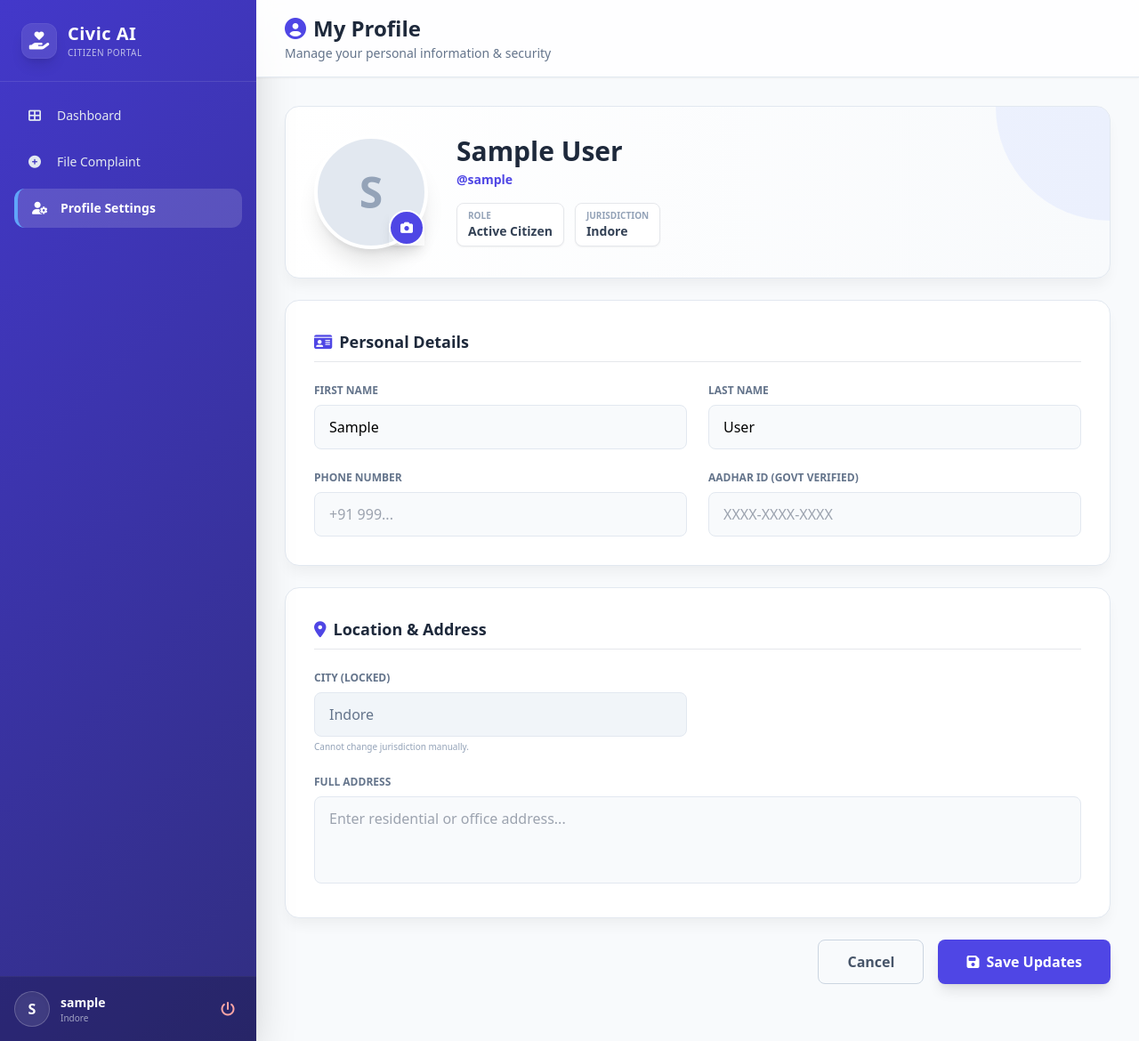
After one commit to shivammakode04/CivicAi, a Django app: page /profile/ in a window 1280 px wide. The commit adds this page. Shown: the whole page at 89% size. Run offline with Django 5.2, Linux system fonts and the light colour scheme; the visitor is signed in with stand-in values (Sample User, id 1); some libraries are stand-ins or nearby versions.

Commit message:
Add user and admin profile option

```diff
--- a/core/urls.py
+++ b/core/urls.py
@@ -6,7 +6,6 @@ from core import views
 
 urlpatterns = [
     # Auth
-    path('admin/', admin.site.urls),
     path('', views.auth_view, name='auth'),
     path('logout-user/', views.logout_view, name='user_logout'), # Fixed name conflict
     path('accounts/', include('django.contrib.auth.urls')),
--- a/core/views.py
+++ b/core/views.py
@@ -23,13 +23,36 @@ def auth_view(request):
             else: return render(request, 'auth.html', {'error': 'Invalid Credentials'})
         elif action == 'signup':
             try:
-                role = request.POST.get('role'); u = request.POST.get('username'); p = request.POST.get('password')
-                phone = request.POST.get('phone'); city = request.POST.get('city')
+                role = request.POST.get('role')
+                u = request.POST.get('username')
+                p = request.POST.get('password')
+                phone = request.POST.get('phone', '')
+                city = request.POST.get('city', 'Indore')
+                aadhar = request.POST.get('aadhar_id', '')
+                address = request.POST.get('address', '')
+
                 if role == 'admin':
-                    dept = request.POST.get('department')
-                    user = User.objects.create_user(username=u, password=p, is_department_admin=True, department_name=dept, phone=phone, city=city)
+                    dept = request.POST.get('department', '')
+                    user = User.objects.create_user(
+                        username=u,
+                        password=p,
+                        is_department_admin=True,
+                        department_name=dept,
+                        phone=phone,
+                        city=city,
+                        aadhar_id=aadhar,
+                        address=address
+                    )
                 else:
-                    user = User.objects.create_user(username=u, password=p, is_department_admin=False, phone=phone, city=city)
+                    user = User.objects.create_user(
+                        username=u,
+                        password=p,
+                        is_department_admin=False,
+                        phone=phone,
+                        city=city,
+                        aadhar_id=aadhar,
+                        address=address
+                    )
                 login(request, user)
                 return redirect('dashboard')
             except Exception as e: return render(request, 'auth.html', {'error': str(e)})
@@ -47,15 +70,21 @@ def update_profile_pic(request):
 
 @login_required
 def profile_view(request):
-    return render(request, 'profile.html', {'user': request.user})
+    user = request.user
+    if user.is_department_admin:
+        return render(request, 'admin_profile.html', {'user': user})
+    else:
+        return render(request, 'profile.html', {'user': user})
 
 @login_required
 def update_profile(request):
     if request.method == 'POST':
         user = request.user
-        user.phone = request.POST.get('phone')
-        user.city = request.POST.get('city')
-        user.address = request.POST.get('address')
+        user.first_name = request.POST.get('first_name', user.first_name)
+        user.last_name = request.POST.get('last_name', user.last_name)
+        user.phone = request.POST.get('phone', user.phone)
+        user.aadhar_id = request.POST.get('aadhar_id', user.aadhar_id)
+        user.address = request.POST.get('address', user.address)
         if request.FILES.get('profile_pic'):
             user.profile_pic = request.FILES['profile_pic']
         user.save()
--- a/templates/auth.html
+++ b/templates/auth.html
@@ -276,8 +276,9 @@
                     </div>
 
                     <div class="grid grid-cols-2 gap-3">
-                        <input type="text" name="aadhar" placeholder="Aadhar ID" class="w-full px-4 py-3 rounded-xl bg-white/70 border border-gray-100 outline-none">
+                        <input type="text" name="aadhar_id" placeholder="Aadhar ID" class="w-full px-4 py-3 rounded-xl bg-white/70 border border-gray-100 outline-none">
                         <select name="gender" class="w-full px-4 py-3 rounded-xl bg-white/70 border border-gray-100 outline-none text-gray-600">
+                            <option value="">Select Gender</option>
                             <option value="Male">Male</option>
                             <option value="Female">Female</option>
                             <option value="Other">Other</option>
--- /dev/null
+++ b/templates/profile.html
@@ -0,0 +1,226 @@
+<!DOCTYPE html>
+<html lang="en">
+<head>
+    <title>Profile Settings | Civic AI</title>
+    <meta charset="UTF-8">
+    <meta name="viewport" content="width=device-width, initial-scale=1.0">
+    <script src="https://cdn.tailwindcss.com"></script>
+    <link href="https://cdnjs.cloudflare.com/ajax/libs/font-awesome/6.4.0/css/all.min.css" rel="stylesheet">
+    <style>
+        /* DYNAMIC THEME ENGINE */
+        .theme-citizen {
+            --primary: #4f46e5; /* Indigo-600 */
+            --primary-hover: #4338ca;
+            --bg-grad: linear-gradient(135deg, #4338ca 0%, #312e81 100%);
+            --light-bg: #e0e7ff;
+            --border-col: #c7d2fe;
+        }
+        .theme-admin {
+            --primary: #0f172a; /* Slate-900 */
+            --primary-hover: #1e293b;
+            --bg-grad: linear-gradient(180deg, #0f172a 0%, #1e293b 100%);
+            --light-bg: #f1f5f9;
+            --border-col: #cbd5e1;
+        }
+
+        /* Applying Variables */
+        .sidebar-grad { background: var(--bg-grad); }
+        .btn-primary { background-color: var(--primary); }
+        .btn-primary:hover { background-color: var(--primary-hover); }
+        .icon-primary { color: var(--primary); }
+        .bg-light-accent { background-color: var(--light-bg); }
+        .border-accent { border-color: var(--border-col); }
+
+        .glass-card {
+            background: white;
+            border: 1px solid #e2e8f0;
+            box-shadow: 0 10px 15px -3px rgba(0, 0, 0, 0.05);
+            border-radius: 1rem;
+        }
+
+        .nav-item.active {
+            background: rgba(255,255,255,0.15);
+            border-left: 4px solid #60a5fa;
+            color: white;
+        }
+        [x-cloak] { display: none; }
+    </style>
+</head>
+<body class="bg-slate-50 font-sans antialiased flex h-screen overflow-hidden {% if user.is_department_admin %}theme-admin{% else %}theme-citizen{% endif %}">
+
+    <aside class="w-72 sidebar-grad text-slate-100 flex flex-col shadow-2xl z-20">
+        <div class="p-6 border-b border-white/10 flex items-center gap-3">
+            <div class="w-10 h-10 bg-white/10 rounded-xl flex items-center justify-center text-white font-bold text-xl shadow-lg border border-white/5">
+                {% if user.is_department_admin %}
+                    <i class="fas fa-building"></i>
+                {% else %}
+                    <i class="fas fa-hand-holding-heart"></i>
+                {% endif %}
+            </div>
+            <div>
+                <h1 class="text-xl font-bold text-white tracking-wide">Civic AI</h1>
+                <p class="text-[10px] uppercase tracking-wider opacity-70">
+                    {% if user.is_department_admin %}Official Admin{% else %}Citizen Portal{% endif %}
+                </p>
+            </div>
+        </div>
+
+        <nav class="p-4 space-y-2 flex-1">
+            <a href="{% url 'dashboard' %}" class="flex items-center gap-3 px-4 py-3 rounded-xl text-sm font-medium cursor-pointer hover:bg-white/10 transition text-slate-200 hover:text-white">
+                <i class="fas fa-th-large w-5"></i> Dashboard
+            </a>
+
+            {% if not user.is_department_admin %}
+            <a href="{% url 'submit_complaint' %}" class="flex items-center gap-3 px-4 py-3 rounded-xl text-sm font-medium cursor-pointer hover:bg-white/10 transition text-slate-200 hover:text-white">
+                <i class="fas fa-plus-circle w-5"></i> File Complaint
+            </a>
+            {% endif %}
+
+            <a href="#" class="nav-item active flex items-center gap-3 px-4 py-3 rounded-xl text-sm font-bold cursor-pointer">
+                <i class="fas fa-user-cog w-5"></i> Profile Settings
+            </a>
+        </nav>
+
+        <div class="p-4 bg-black/20 border-t border-white/5 flex items-center gap-3">
+            <div class="w-10 h-10 rounded-full bg-white/10 border border-white/20 flex items-center justify-center font-bold text-white shadow-inner">
+                {{ user.username.0|upper }}
+            </div>
+            <div class="overflow-hidden">
+                <p class="text-sm font-bold text-white truncate">{{ user.username }}</p>
+                <p class="text-[10px] opacity-60 truncate">{{ user.city }}</p>
+            </div>
+            <a href="{% url 'user_logout' %}" class="ml-auto text-red-300 hover:text-red-400 hover:bg-white/5 p-2 rounded-lg transition" title="Logout">
+                <i class="fas fa-power-off"></i>
+            </a>
+        </div>
+    </aside>
+
+    <main class="flex-1 overflow-y-auto relative">
+        <header class="bg-white/80 backdrop-blur border-b border-slate-200 px-8 py-4 sticky top-0 z-30 flex justify-between items-center shadow-sm">
+            <div>
+                <h2 class="text-2xl font-bold text-slate-800 flex items-center gap-2">
+                    <i class="fas fa-user-circle icon-primary"></i>
+                    {% if user.is_department_admin %}Admin Profile{% else %}My Profile{% endif %}
+                </h2>
+                <p class="text-sm text-slate-500 mt-0.5">Manage your personal information & security</p>
+            </div>
+        </header>
+
+        <div class="p-8 max-w-5xl mx-auto space-y-6">
+
+            <div class="glass-card p-8 bg-gradient-to-r from-white to-slate-50 relative overflow-hidden">
+                <div class="absolute top-0 right-0 w-32 h-32 bg-light-accent rounded-bl-full opacity-50"></div>
+
+                <div class="flex flex-col md:flex-row items-center md:items-start gap-8 relative z-10">
+                    <div class="flex flex-col items-center relative group">
+                        <div class="w-32 h-32 rounded-full border-4 border-white shadow-xl overflow-hidden bg-slate-200 relative">
+                            {% if user.profile_pic %}
+                            <img src="{{ user.profile_pic.url }}" class="w-full h-full object-cover">
+                            {% else %}
+                            <div class="w-full h-full flex items-center justify-center text-5xl font-bold text-slate-400">{{ user.username.0|upper }}</div>
+                            {% endif %}
+                        </div>
+
+                        <label onclick="document.getElementById('picInput').click()" class="absolute bottom-1 right-1 cursor-pointer hover:scale-110 transition shadow-lg">
+                            <div class="w-10 h-10 rounded-full btn-primary flex items-center justify-center text-white border-2 border-white">
+                                <i class="fas fa-camera text-sm"></i>
+                            </div>
+                        </label>
+
+                        <form action="{% url 'update_profile' %}" method="POST" enctype="multipart/form-data" id="picForm">
+                            {% csrf_token %}
+                            <input type="file" id="picInput" name="profile_pic" class="hidden" accept="image/*" onchange="document.getElementById('picForm').submit()">
+                        </form>
+                    </div>
+
+                    <div class="flex-1 text-center md:text-left">
+                        <h1 class="text-3xl font-extrabold text-slate-800">{{ user.first_name }} {{ user.last_name }}</h1>
+                        <p class="text-sm font-bold icon-primary mt-1">@{{ user.username }}</p>
+
+                        <div class="flex flex-wrap gap-3 mt-4 justify-center md:justify-start">
+                            <div class="bg-white border rounded-lg px-3 py-1.5 shadow-sm">
+                                <p class="text-[10px] text-slate-400 font-bold uppercase">Role</p>
+                                <p class="text-sm font-bold text-slate-700">{% if user.is_department_admin %}Dept. Official{% else %}Active Citizen{% endif %}</p>
+                            </div>
+                            <div class="bg-white border rounded-lg px-3 py-1.5 shadow-sm">
+                                <p class="text-[10px] text-slate-400 font-bold uppercase">Jurisdiction</p>
+                                <p class="text-sm font-bold text-slate-700">{{ user.city }}</p>
+                            </div>
+                            {% if user.is_department_admin %}
+                            <div class="bg-white border rounded-lg px-3 py-1.5 shadow-sm">
+                                <p class="text-[10px] text-slate-400 font-bold uppercase">Department</p>
+                                <p class="text-sm font-bold text-slate-700">{{ user.department_name }}</p>
+                            </div>
+                            {% endif %}
+                        </div>
+                    </div>
+                </div>
+            </div>
+
+            <form action="{% url 'update_profile' %}" method="POST" enctype="multipart/form-data" class="space-y-6">
+                {% csrf_token %}
+
+                <div class="glass-card p-8">
+                    <h3 class="text-lg font-bold text-slate-800 mb-6 flex items-center gap-2 border-b pb-2">
+                        <i class="fas fa-id-card icon-primary"></i> Personal Details
+                    </h3>
+                    <div class="grid grid-cols-1 md:grid-cols-2 gap-6">
+                        <div>
+                            <label class="block text-xs font-bold text-slate-500 uppercase mb-2">First Name</label>
+                            <input type="text" name="first_name" value="{{ user.first_name }}" class="w-full px-4 py-3 rounded-lg border border-slate-200 bg-slate-50 focus:bg-white focus:ring-2 focus:ring-blue-500 outline-none transition" placeholder="John">
+                        </div>
+                        <div>
+                            <label class="block text-xs font-bold text-slate-500 uppercase mb-2">Last Name</label>
+                            <input type="text" name="last_name" value="{{ user.last_name }}" class="w-full px-4 py-3 rounded-lg border border-slate-200 bg-slate-50 focus:bg-white focus:ring-2 focus:ring-blue-500 outline-none transition" placeholder="Doe">
+                        </div>
+                        <div>
+                            <label class="block text-xs font-bold text-slate-500 uppercase mb-2">Phone Number</label>
+                            <input type="text" name="phone" value="{{ user.phone|default:'' }}" class="w-full px-4 py-3 rounded-lg border border-slate-200 bg-slate-50 focus:bg-white focus:ring-2 focus:ring-blue-500 outline-none transition" placeholder="+91 999...">
+                        </div>
+                        <div>
+                            <label class="block text-xs font-bold text-slate-500 uppercase mb-2">Aadhar ID (Govt Verified)</label>
+                            <input type="text" name="aadhar_id" value="{{ user.aadhar_id|default:'' }}" class="w-full px-4 py-3 rounded-lg border border-slate-200 bg-slate-50 focus:bg-white focus:ring-2 focus:ring-blue-500 outline-none transition" placeholder="XXXX-XXXX-XXXX">
+                        </div>
+                    </div>
+                </div>
+
+                <div class="glass-card p-8">
+                    <h3 class="text-lg font-bold text-slate-800 mb-6 flex items-center gap-2 border-b pb-2">
+                        <i class="fas fa-map-marker-alt icon-primary"></i> Location & Address
+                    </h3>
+                    <div class="grid grid-cols-1 md:grid-cols-2 gap-6">
+                        <div>
+                            <label class="block text-xs font-bold text-slate-500 uppercase mb-2">City (Locked)</label>
+                            <input type="text" name="city" value="{{ user.city }}" class="w-full px-4 py-3 rounded-lg border border-slate-200 bg-slate-100 text-slate-500 cursor-not-allowed" readonly title="Contact Super Admin to change City">
+                            <p class="text-[10px] text-slate-400 mt-1">Cannot change jurisdiction manually.</p>
+                        </div>
+
+                        {% if user.is_department_admin %}
+                        <div>
+                            <label class="block text-xs font-bold text-slate-500 uppercase mb-2">Department (Locked)</label>
+                            <input type="text" value="{{ user.department_name }}" class="w-full px-4 py-3 rounded-lg border border-slate-200 bg-slate-100 text-slate-500 cursor-not-allowed" readonly>
+                        </div>
+                        {% endif %}
+
+                        <div class="md:col-span-2">
+                            <label class="block text-xs font-bold text-slate-500 uppercase mb-2">Full Address</label>
+                            <textarea name="address" rows="3" class="w-full px-4 py-3 rounded-lg border border-slate-200 bg-slate-50 focus:bg-white focus:ring-2 focus:ring-blue-500 outline-none transition resize-none" placeholder="Enter residential or office address...">{{ user.address|default:'' }}</textarea>
+                        </div>
+                    </div>
+                </div>
+
+                <div class="flex justify-end gap-4 pb-8">
+                    <a href="{% url 'dashboard' %}" class="px-8 py-3 rounded-lg font-bold text-slate-600 border border-slate-300 hover:bg-slate-50 transition">
+                        Cancel
+                    </a>
+                    <button type="submit" class="px-8 py-3 rounded-lg font-bold text-white btn-primary shadow-lg transition transform hover:-translate-y-0.5 flex items-center gap-2">
+                        <i class="fas fa-save"></i> Save Updates
+                    </button>
+                </div>
+
+            </form>
+        </div>
+    </main>
+
+</body>
+</html>
```
Also changed, not shown: templates/admin_profile.html (added, +225 -0 lines), templates/profiles.html (deleted, +0 -53 lines), core/migrations/0005_announcement_remove_user_dob_remove_user_gender.py (added), core/migrations/0006_remove_announcement_priority_remove_complaint_rating_and_more.py (added), core/migrations/0007_remove_user_ward_no.py (added), core/migrations/0008_add_user_gender_dob.py (added).
